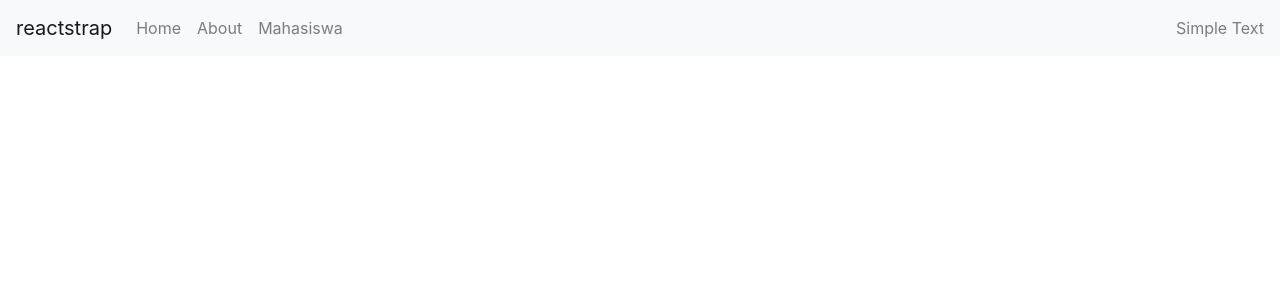
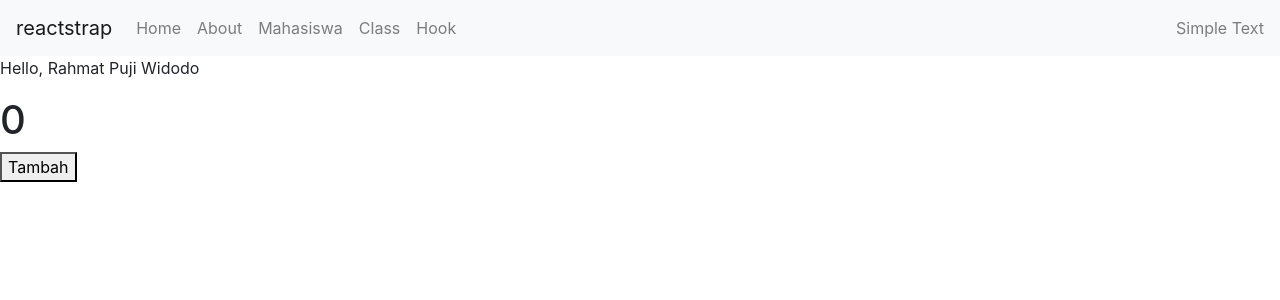
Before and after one commit to umisalamah202/aplikasireact, a React (Create React App) app: page /hooks in a window 1280 px wide. Shown: the top 300 px of the page. Built offline with nearby package versions, Linux system fonts and the light colour scheme.

Commit message:
useState() React.js Hooks

```diff
--- a/src/App.js
+++ b/src/App.js
@@ -10,6 +10,8 @@
 import ListComp from './Component/Class/ListComp';
 import TambahComp from './Component/Class/TambahComp';
 import EditComp from './Component/Class/EditComp';
+import KelasComp from './Component/Hooks/Class/KelasComp';
+import HooksComp from './Component/Hooks/Functional/HooksComp';
 
 //import DetailComp from './Component/Fungsional/DetailComp';
 
@@ -24,8 +26,11 @@
         <Route exact path="/" component={HomePage} />
         <Route exact path="/about" component={AboutComp} />
         <Route exact path="/mahasiswa" component={ListComp} />
-        <Route exact path="/mahasiswa/tambah" component={TambahComp}/>
-        <Route exact path="/mahasiswa/edit" component={EditComp}/>
+        <Route exact path="/mahasiswa/tambah" component={TambahComp} />
+        <Route exact path="/mahasiswa/edit" component={EditComp} />
+        <Route exact path="/kelas" component={KelasComp} />
+        <Route exact path="/hooks" component={HooksComp} />
+
 
         {/*<Route exact path="/detail/:id" component={DetailComp} /> */}
 
--- a/src/Component/Fungsional/NavbarComp.jsx
+++ b/src/Component/Fungsional/NavbarComp.jsx
@@ -34,6 +34,12 @@
               <NavItem>
                 <NavLink href="/mahasiswa">Mahasiswa</NavLink>
               </NavItem>
+              <NavItem>
+                <NavLink href="/kelas">Class</NavLink>
+              </NavItem>
+              <NavItem>
+                <NavLink href="/hooks">Hook</NavLink>
+              </NavItem>
 
             </Nav>
             <NavbarText>Simple Text</NavbarText>
--- /dev/null
+++ b/src/Component/Hooks/Class/KelasComp.jsx
@@ -0,0 +1,29 @@
+import React, { PureComponent } from 'react'
+
+
+class KelasComp extends PureComponent {
+    constructor(props) {
+        super(props)
+
+        this.state = {
+            jumlah: 0
+        }
+    }
+
+    tambahKelas = () => {
+        this.setState ({
+            jumlah : this.state.jumlah + 1
+        })
+    }
+
+    render() {
+        return (
+            <div>
+                <h1>{this.state.jumlah}</h1>
+                <button onClick = {this.tambahKelas}>Tambah Kelas</button>
+            </div>
+        )
+    }
+}
+
+export default KelasComp;
--- /dev/null
+++ b/src/Component/Hooks/Functional/HooksComp.jsx
@@ -0,0 +1,32 @@
+import React, { useState } from 'react'
+import TampilComp from './TampilComp';
+
+
+const HooksComp = () => {
+const [jumlah, tambahJumlah] = useState(0)
+
+//login
+const [dataLogin] = useState ({username:'Rahmat Puji Widodo', token:'123abc', isLogin: true})
+
+//Cek kondisi test untuk login
+let tampil;
+
+if(dataLogin.isLogin) {
+    tampil =<TampilComp
+    username ={dataLogin.username}
+    fungsi = {tambahJumlah.bind(this)}
+    jumlah = {jumlah} />
+}
+else
+{
+    tampil =<TampilComp username = "Maaf anda belum login" disabled = {true}/>
+}
+    return (
+        <div>
+           {tampil}
+        </div>
+    )
+}
+
+
+export default HooksComp;
--- /dev/null
+++ b/src/Component/Hooks/Functional/TampilComp.jsx
@@ -0,0 +1,13 @@
+import React from 'react'
+
+function TampilComp(props) {
+    return (
+        <div>
+            <p>Hello, {props.username}</p>
+            <h1>{props.jumlah}</h1>
+            <button onClick={()=>props.fungsi(props.jumlah+1)} disabled={props.disabled}>Tambah</button>
+        </div>
+    )
+}
+
+export default TampilComp;
```
